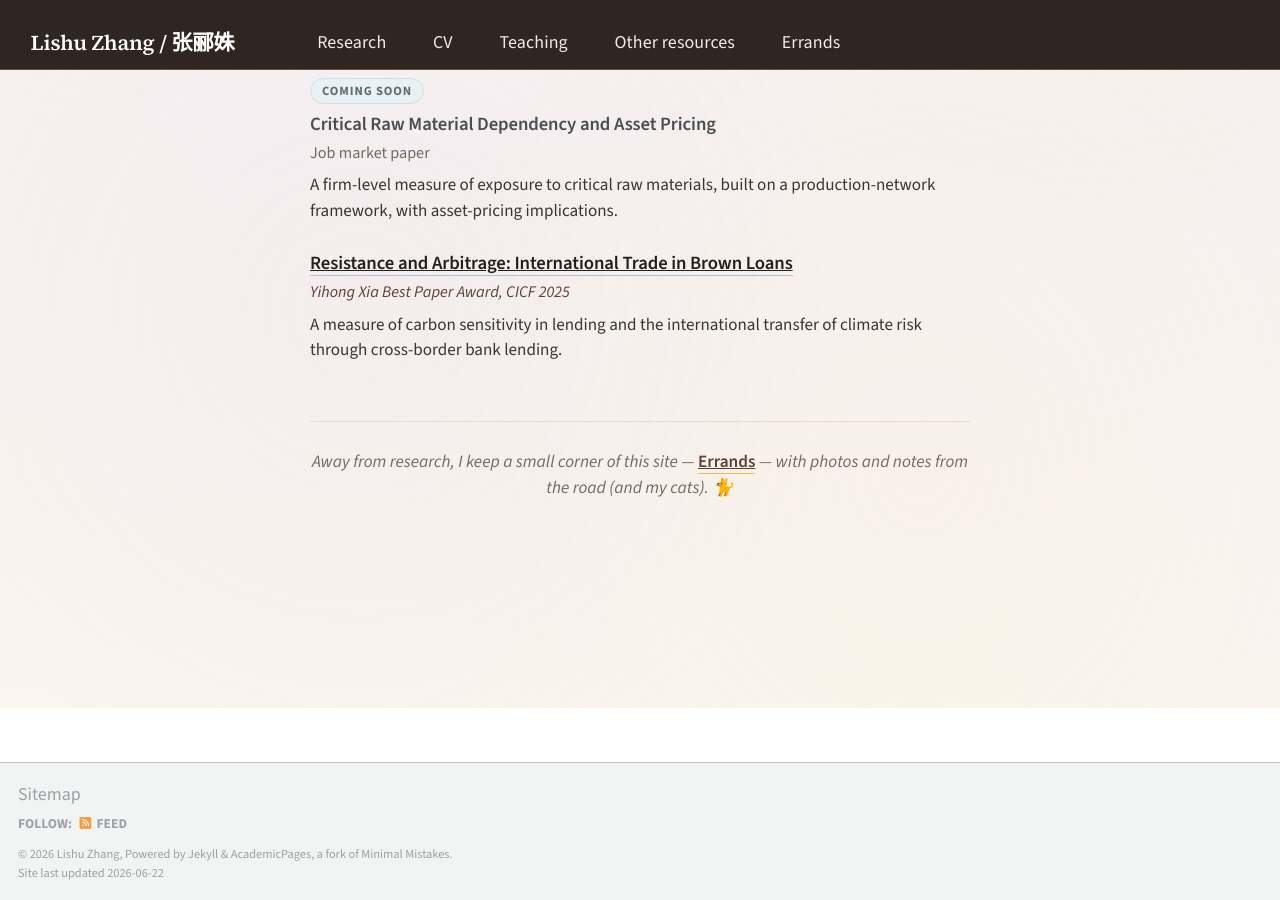
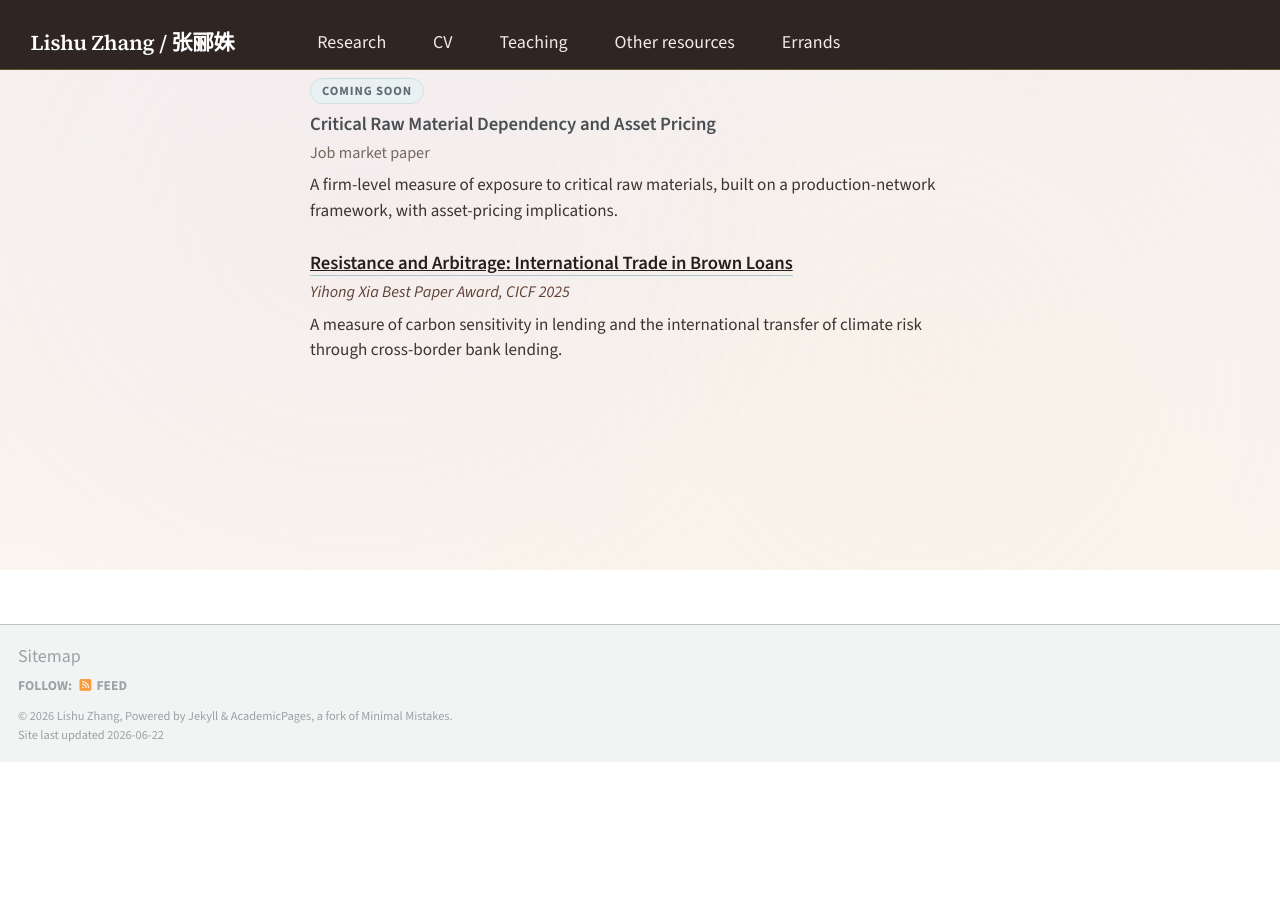
Before and after one commit to LishuZ/LishuZ.github.io, a Jekyll site: the page built from _pages/about.md, in a window 1280 px wide and 900 px high, scrolled down 620 px. Built offline with Jekyll 4.4.1, drawn with Linux system fonts in a browser that asks for light colours; after the commit the page ends 1382 px from its top, so only the background shows below that; part of the change alters nothing that is shown.

Commit message:
Remove Errands closing note from homepage
Co-Authored-By: Claude Opus 4.8 (1M context) <noreply@anthropic.com>

```diff
--- a/_pages/about.md
+++ b/_pages/about.md
@@ -65,13 +65,6 @@ author_profile: false
   border-radius: 20px; padding: 3px 11px; margin-bottom: 0.5em;
 }
 
-/* --- Errands note (centered) --- */
-.home .errands-note {
-  text-align: center; margin-top: 3.2rem; padding-top: 1.5rem;
-  border-top: 1px solid #e6ddd2; font-size: 0.96rem; color: #74695f; font-style: italic;
-}
-.home .errands-note a { color: #5E4034 !important; font-weight: 600; font-style: normal; border-bottom: 1.5px solid #E7C24A; }
-
 @media (max-width: 600px) {
   .home .lead-name { font-size: 1.8rem; }
   .home .intro-row { flex-direction: column; align-items: center; gap: 1.1rem; }
@@ -112,6 +105,4 @@ author_profile: false
   <p class="abs">A measure of carbon sensitivity in lending and the international transfer of climate risk through cross-border bank lending.</p>
 </div>
 
-<p class="errands-note">Away from research, I keep a small corner of this site — <a href="/about/">Errands</a> — with photos and notes from the road (and my cats). 🐈</p>
-
 </div>
```
